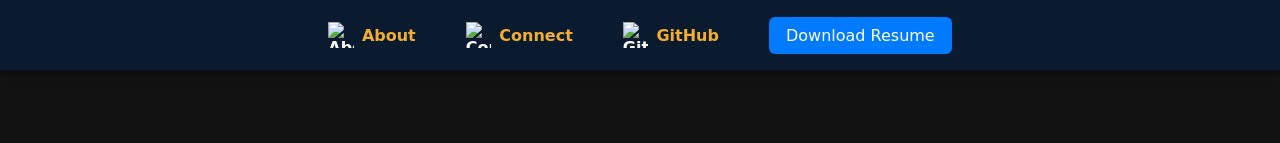
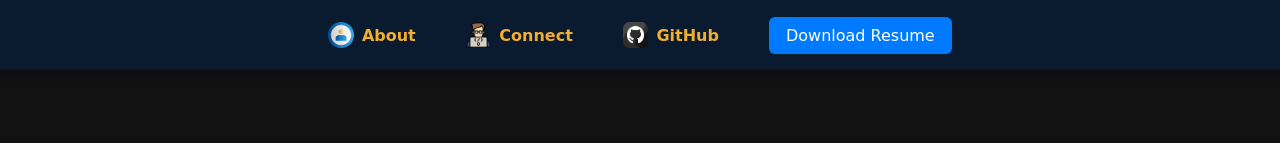
Before and after one commit to MubeenAhmad1123/Spotify-login-Page, a plain HTML site: page index.html in a window 1280 px wide. Shown: the top 143 px of the page. Drawn offline with Linux system fonts and the light colour scheme; the site is published under a folder, as on GitHub Pages, so addresses that start at the root find nothing.

Commit message:
Fix image paths for GitHub Pages

```diff
--- a/index.html
+++ b/index.html
@@ -12,19 +12,19 @@
       <ul id="nav-container">
         <li>
           <a href="About.html" class="link">
-            <img class="dev-icon" src="/Images/about3.png" alt="About" />
+            <img class="dev-icon" src="Images/about3.png" alt="About" />
             About
           </a>
         </li>
         <li>
           <a href="https://wa.me/+923218492868" class="link">
-            <img class="dev-icon" src="/Images/devloper.png" alt="Connect" />
+            <img class="dev-icon" src="Images/devloper.png" alt="Connect" />
             Connect
           </a>
         </li>
         <li>
           <a href="https://github.com/MubeenAhmad1123" class="link">
-            <img class="dev-icon" src="/Images/Github.png" alt="GitHub" />
+            <img class="dev-icon" src="Images/Github.png" alt="GitHub" />
             GitHub
           </a>
         </li>
```
